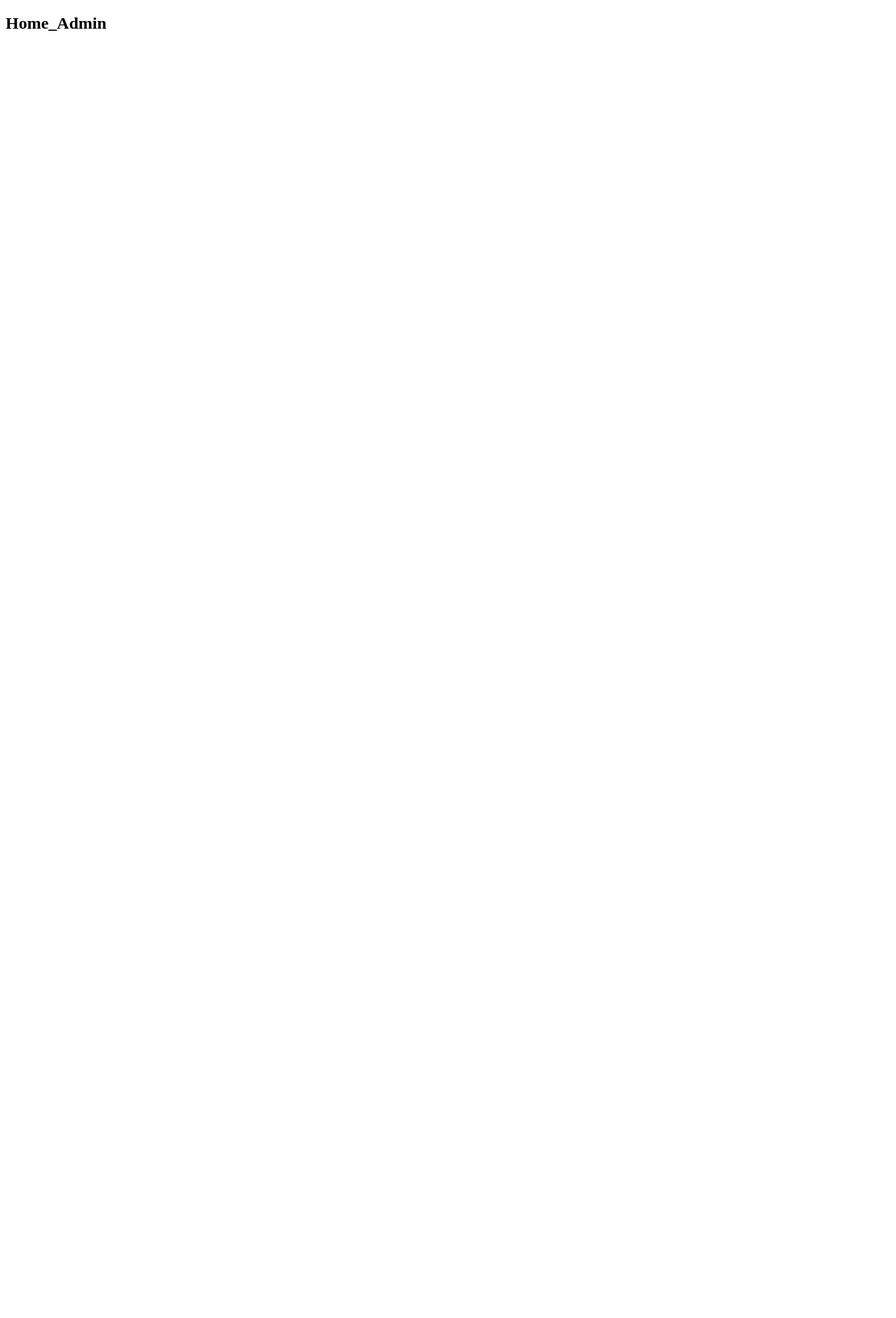
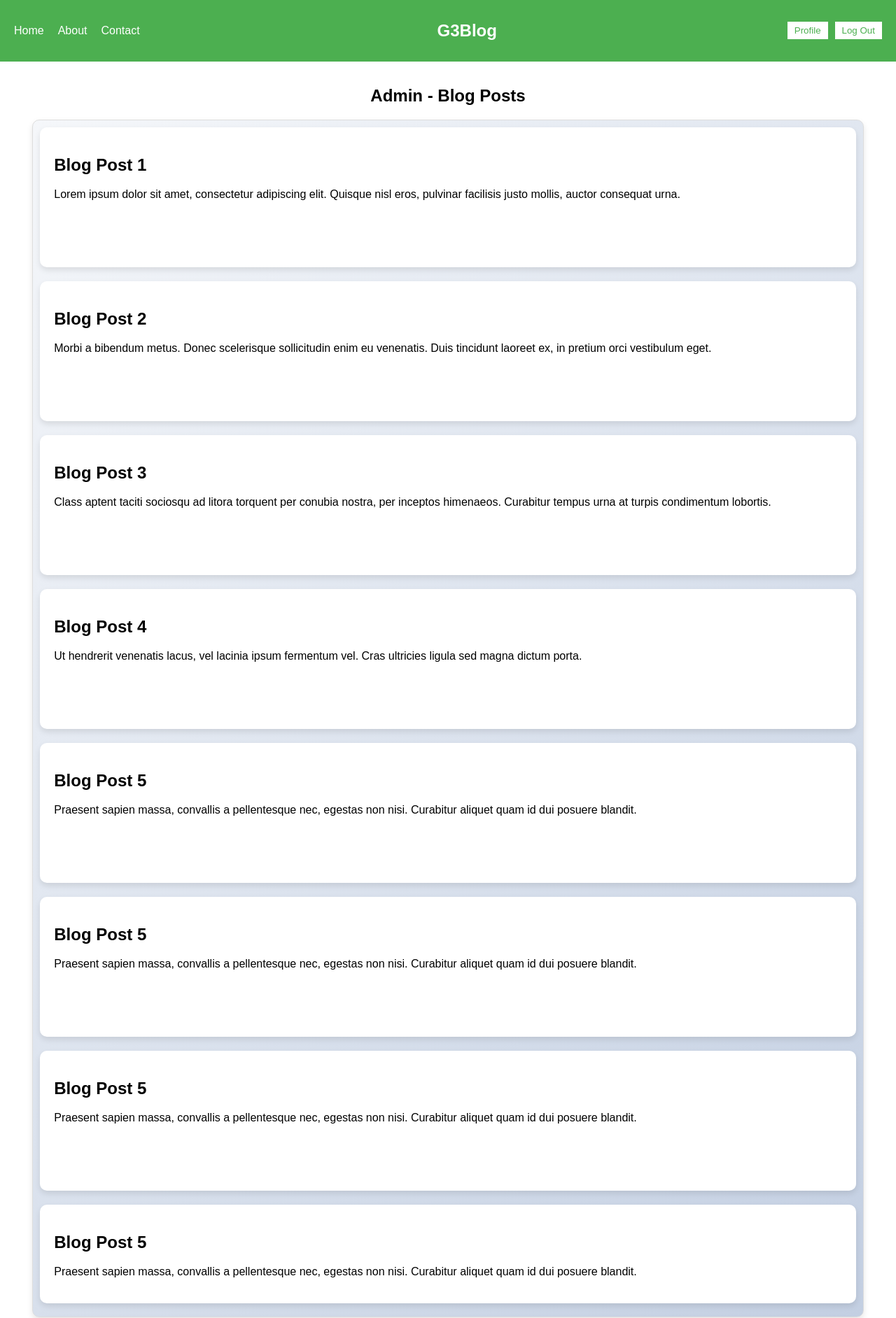
Before and after one commit to GashDarnit/CCSEP_Assignment1, a PHP site: page /Pages/Home_Admin.php in a window 1280 px wide. Before the commit the part shown is almost empty. Shown: the top 1884 px of the page at 70% size. Run offline with PHP 8.4, Linux system fonts and the light colour scheme.

Commit message:
Commit: + Impl. user Registration functionality + Impl. Initial Blog post page on Home_Admin.php + Modified initial display content on login and register

```diff
--- /dev/null
+++ b/CSS/homepage.css
@@ -0,0 +1,91 @@
+body {
+  font-family: Arial, sans-serif;
+  margin: 0;
+  padding: 0;
+  display: flex;
+  flex-direction: column;
+  min-height: 100vh;
+}
+
+header {
+  background-color: #4caf50;
+  color: white;
+  padding: 10px 0;
+}
+
+nav {
+  display: flex;
+  justify-content: space-between;
+  align-items: center;
+  padding: 0 20px;
+}
+
+nav ul {
+  list-style: none;
+  margin: 0;
+  padding: 0;
+  display: flex;
+}
+
+nav ul li {
+  margin-right: 20px;
+}
+
+nav ul li a {
+  color: white;
+  text-decoration: none;
+}
+
+.account-buttons {
+  display: flex;
+}
+
+.account-buttons button {
+  margin-left: 10px;
+  background-color: white;
+  color: #4caf50;
+  border: none;
+  padding: 5px 10px;
+  cursor: pointer;
+}
+
+main {
+  flex: 1;
+  padding: 15px;
+}
+
+/*The List container*/
+.blog-posts {
+  text-align: center;
+  width: 95%;
+  margin: 0 auto;
+}
+
+/*The list of blogs*/
+.posts-grid {
+  display: grid;
+  text-align: left;
+  grid-template-rows: repeat(auto-fill, minmax(200px, 1fr));
+  gap: 20px;
+  overflow-y: auto;
+  max-height: 65vh;
+  padding: 10px;
+  border: 1px solid #ddd;
+  border-radius: 10px;
+  box-shadow: 0 4px 8px rgba(0, 0, 0, 0.1);
+  background: linear-gradient(135deg, #f5f7fa, #c3cfe2);
+}
+
+.post {
+  background: white;
+  padding: 20px;
+  border-radius: 10px;
+  box-shadow: 0 4px 8px rgba(0, 0, 0, 0.1);
+}
+
+footer {
+  background-color: #4caf50;
+  color: white;
+  text-align: center;
+  padding: 10px 0;
+}
--- a/Pages/Home_Admin.php
+++ b/Pages/Home_Admin.php
@@ -1,23 +1,88 @@
 <!DOCTYPE html>
 <html lang="en">
     <head>
-        <!-- MAIN PAGE OF CCSEP_Assignment_Vulnerable WebApp -->
         <meta charset="UTF-8">
         <meta name="viewport" content="width=device-width, initial-scale=1.0">
-        <link rel="stylesheet" href="../CSS/home.css" />
+        <link rel="stylesheet" href="../CSS/homepage.css" />
         <title>VulWeb_Admin_Home</title>
     </head>
     <body> <!-- This page is the admin home page -->
-        <div class="mainContainer">
         <header>
-                <h2>Home_Admin</h2>
+            <nav>
+                <ul>
+                    <li><a href="">Home</a></li>
+                    <li><a href="">About</a></li>
+                    <li><a href="">Contact</a></li>
+                </ul>
+                <div>
+                    <h2>G3Blog</h2>
+                </div>
+                <div class="account-buttons">
+                    <button>Profile</button>
+                    <a href="../index.php">
+                        <button>Log Out</button>
+                    </a>
+                </div>
+            </nav>
         </header>
         <main>
-
+            <div class="blog-posts">
+            <h2>Admin - Blog Posts</h2>
+            <div class="posts-grid">
+                <div class="post">
+                    <h2>Blog Post 1</h2>
+                    <p>Lorem ipsum dolor sit amet, consectetur adipiscing elit. Quisque nisl eros, pulvinar facilisis justo mollis, auctor consequat urna.</p>
+                </div>
+                <div class="post">
+                    <h2>Blog Post 2</h2>
+                    <p>Morbi a bibendum metus. Donec scelerisque sollicitudin enim eu venenatis. Duis tincidunt laoreet ex, in pretium orci vestibulum eget.</p>
+                </div>
+                <div class="post">
+                    <h2>Blog Post 3</h2>
+                    <p>Class aptent taciti sociosqu ad litora torquent per conubia nostra, per inceptos himenaeos. Curabitur tempus urna at turpis condimentum lobortis.</p>
+                </div>
+                <div class="post">
+                    <h2>Blog Post 4</h2>
+                    <p>Ut hendrerit venenatis lacus, vel lacinia ipsum fermentum vel. Cras ultricies ligula sed magna dictum porta.</p>
+                </div>
+                <div class="post">
+                    <h2>Blog Post 5</h2>
+                    <p>Praesent sapien massa, convallis a pellentesque nec, egestas non nisi. Curabitur aliquet quam id dui posuere blandit.</p>
+                </div>
+                <div class="post">
+                    <h2>Blog Post 5</h2>
+                    <p>Praesent sapien massa, convallis a pellentesque nec, egestas non nisi. Curabitur aliquet quam id dui posuere blandit.</p>
+                </div>
+                <div class="post">
+                    <h2>Blog Post 5</h2>
+                    <p>Praesent sapien massa, convallis a pellentesque nec, egestas non nisi. Curabitur aliquet quam id dui posuere blandit.</p>
+                </div>
+                <div class="post">
+                    <h2>Blog Post 5</h2>
+                    <p>Praesent sapien massa, convallis a pellentesque nec, egestas non nisi. Curabitur aliquet quam id dui posuere blandit.</p>
+                </div>
+                <div class="post">
+                    <h2>Blog Post 5</h2>
+                    <p>Praesent sapien massa, convallis a pellentesque nec, egestas non nisi. Curabitur aliquet quam id dui posuere blandit.</p>
+                </div>
+                <div class="post">
+                    <h2>Blog Post 5</h2>
+                    <p>Praesent sapien massa, convallis a pellentesque nec, egestas non nisi. Curabitur aliquet quam id dui posuere blandit.</p>
+                </div>
+                <div class="post">
+                    <h2>Blog Post 5</h2>
+                    <p>Praesent sapien massa, convallis a pellentesque nec, egestas non nisi. Curabitur aliquet quam id dui posuere blandit.</p>
+                </div>
+                <div class="post">
+                    <h2>Blog Post 5</h2>
+                    <p>Praesent sapien massa, convallis a pellentesque nec, egestas non nisi. Curabitur aliquet quam id dui posuere blandit.</p>
+                </div>
+            </div>
+            </div>
         </main>
         <footer>
-
+            <p>Company Details</p>
+            <p>&copy; CCSEP Group 3</p>
         </footer>
-        </div>
     </body>
 </html>
--- a/index.php
+++ b/index.php
@@ -9,11 +9,13 @@
     </head>
     <body> <!-- This page is the login page -->
         <?php
+            include './Lib/LibraryFunctions.php';
             include 'Data/dbUser.php';
+            $db = new DBSQLiteUser("Data/Database.db");
         ?>
         <div class="mainContainer">
             <header>
-                <h2>Login</h2>
+                <h2>G3Blog - Login</h2>
             </header>
             <main>
                 <form id="login" method="post" action="<?php echo $_SERVER['PHP_SELF']?>">
```
Also changed, not shown: Data/dbUser.php (+12 -3 lines), Pages/Register.php (+15 -5 lines), CSS/home.css (deleted), Data/Database.db. Lines whose indentation alone changed are shown as unchanged.
